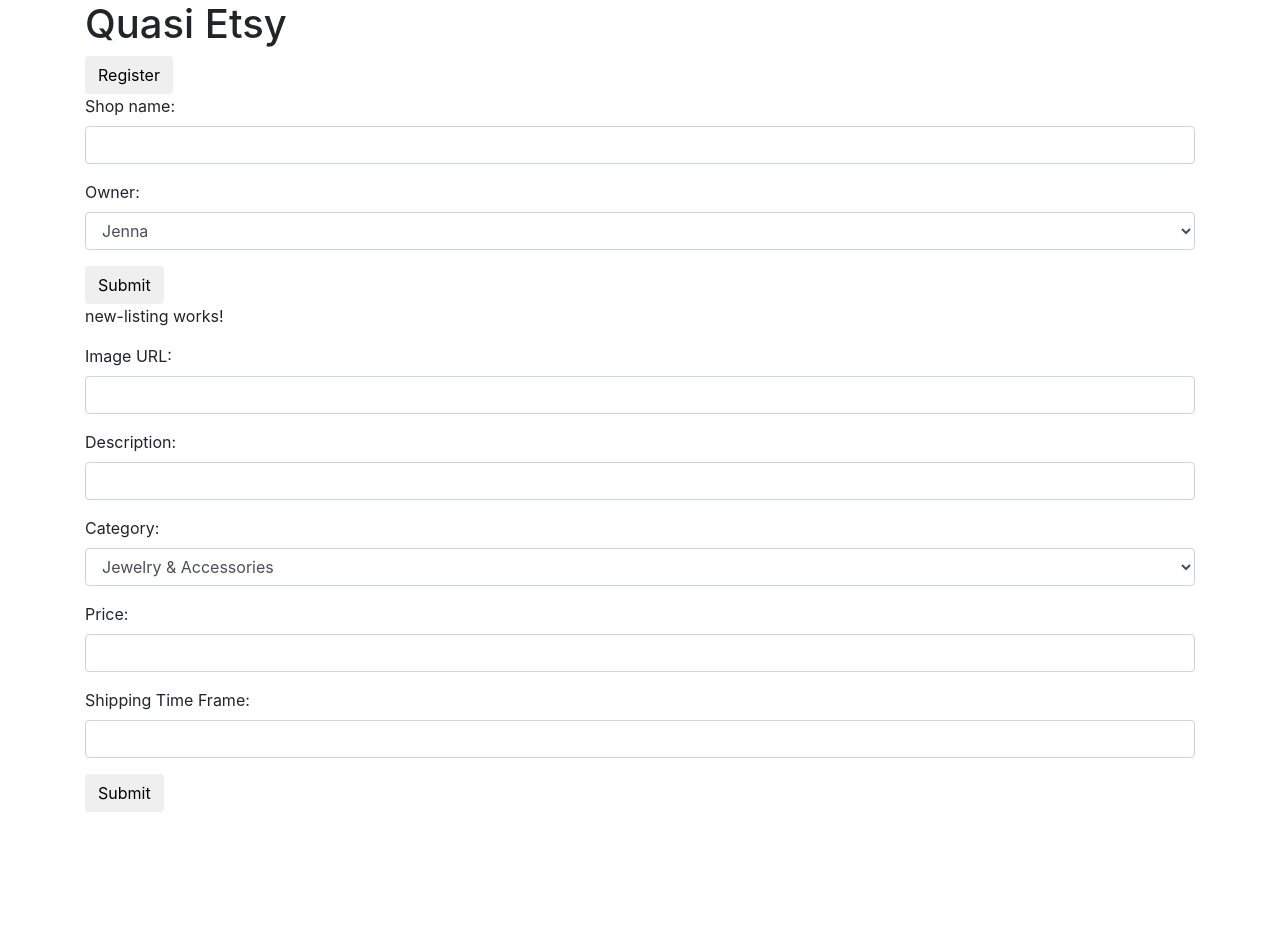
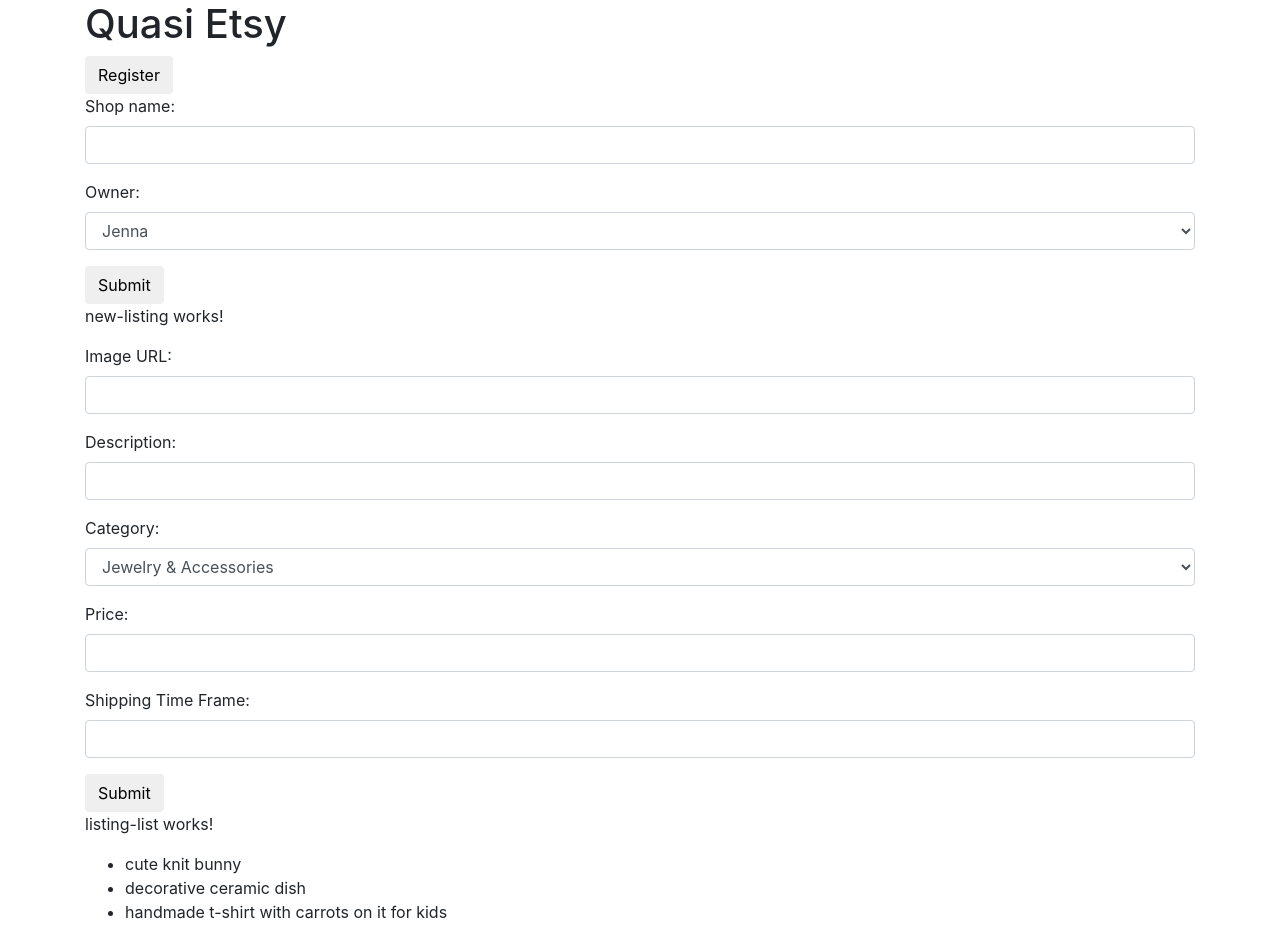
Before and after one commit to Sara-Hamilton/quasi-etsy, an Angular app: page / in a window 1280 px wide. Before the commit the page ends 812 px from the top, so only its background shows below. Built offline with nearby package versions, Linux system fonts and the light colour scheme.

Commit message:
add looping list of listings to list-listing.component.html

```diff
--- a/src/app/app.component.html
+++ b/src/app/app.component.html
@@ -4,5 +4,6 @@
   <app-new-user (sendUser)="addUser($event)"></app-new-user>
   <app-new-shop [childUserList]="masterUserList" (sendShop)="addShop($event)"></app-new-shop>
   <app-new-listing [childCategoryList]="masterCategoryList" (sendListing)="addListing($event)"></app-new-listing>
+  <app-listing-list [childListingList]="masterListingList"></app-listing-list>
 
 </div>
--- a/src/app/listing-list/listing-list.component.html
+++ b/src/app/listing-list/listing-list.component.html
@@ -1,3 +1,7 @@
 <p>
   listing-list works!
 </p>
+
+<ul>
+  <li *ngFor="let currentListing of childListingList">{{currentListing.description}}</li>
+</ul>
```
